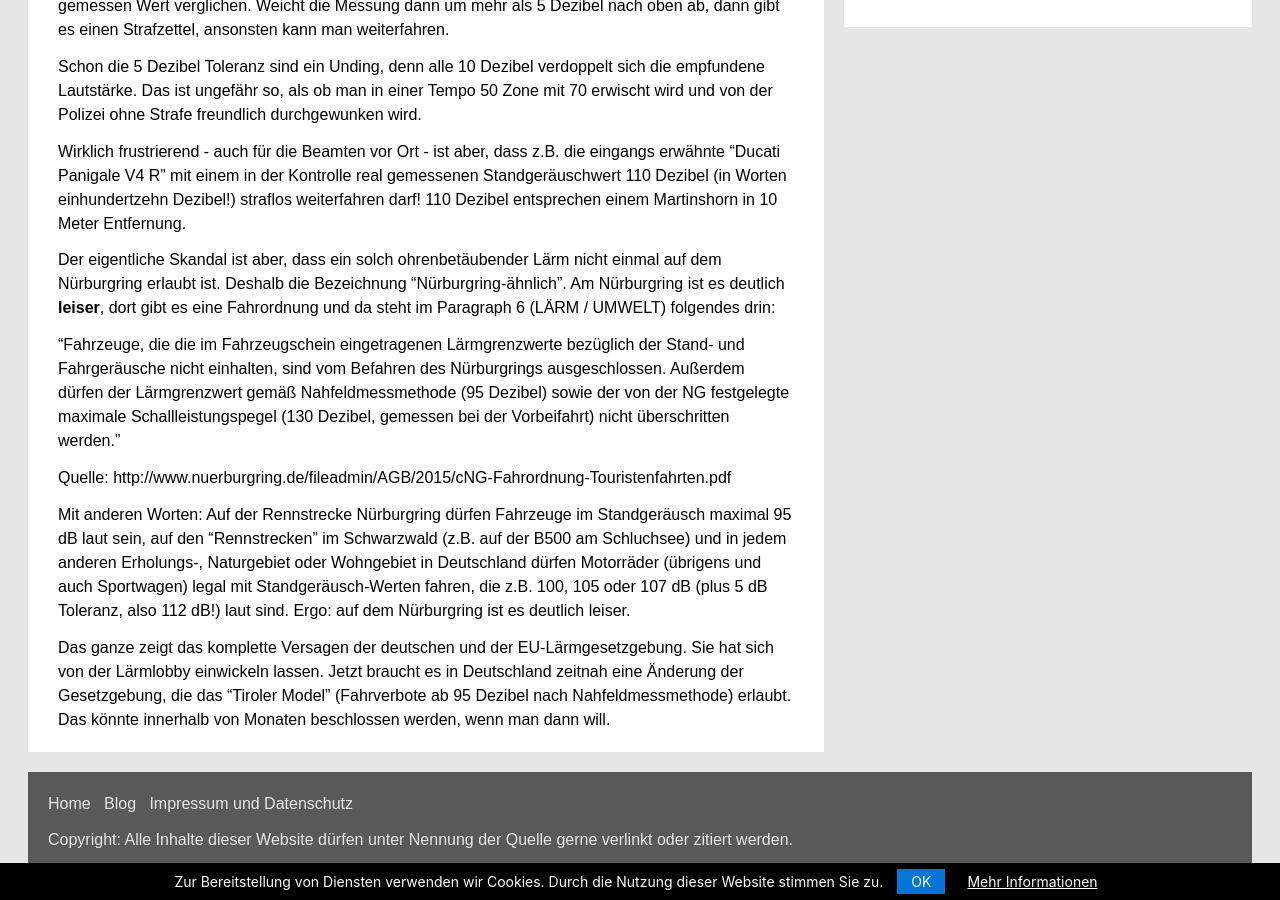
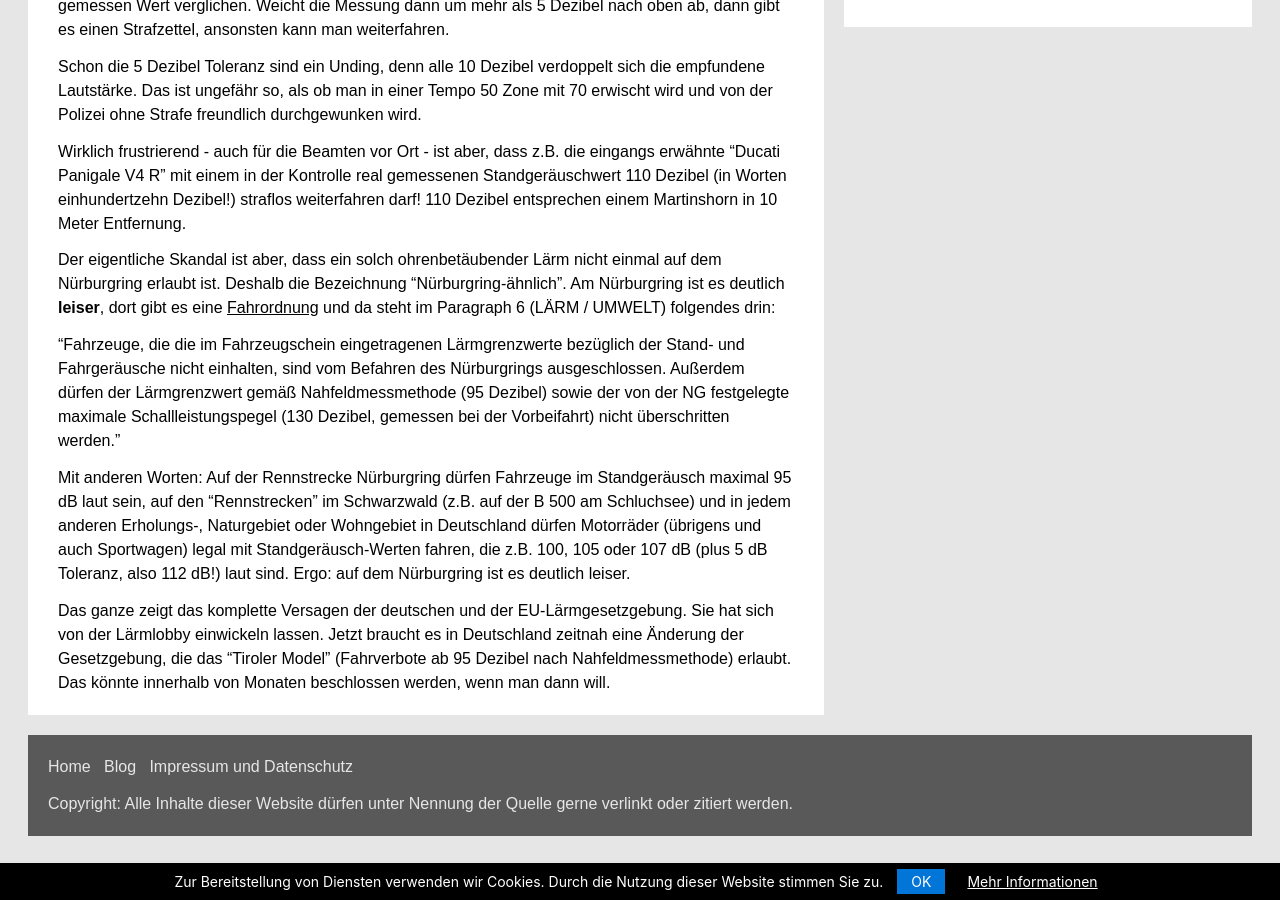
Before and after one commit to rettet-die-stille/rettet-die-stille.github.io, a Jekyll site: the page built from _posts/2020-08-13-nuerburgring-aehnliche-Verhaeltlnisse-im-suedschwarzwald.md, in a window 1280 px wide and 900 px high, scrolled down 915 px. Built offline with Jekyll 4.4.1, drawn with Linux system fonts in a browser that asks for light colours.

Commit message:
Update 2020-08-13-nuerburgring-aehnliche-Verhaeltlnisse-im-suedschwarzwald.md

```diff
--- a/_posts/2020-08-13-nuerburgring-aehnliche-Verhaeltlnisse-im-suedschwarzwald.md
+++ b/_posts/2020-08-13-nuerburgring-aehnliche-Verhaeltlnisse-im-suedschwarzwald.md
@@ -13,12 +13,10 @@ Schon die 5 Dezibel Toleranz sind ein Unding, denn alle 10 Dezibel verdoppelt si
 
 Wirklich frustrierend - auch für die Beamten vor Ort - ist aber, dass z.B. die eingangs erwähnte "Ducati Panigale V4 R" mit einem in der Kontrolle real gemessenen Standgeräuschwert 110 Dezibel (in Worten einhundertzehn Dezibel!) straflos weiterfahren darf! 110 Dezibel entsprechen einem Martinshorn in 10 Meter Entfernung.
 
-Der eigentliche Skandal ist aber, dass ein solch ohrenbetäubender Lärm nicht einmal auf dem Nürburgring erlaubt ist. Deshalb die Bezeichnung "Nürburgring-ähnlich". Am Nürburgring ist es deutlich <b>leiser</b>, dort gibt es eine Fahrordnung und da steht im Paragraph 6 (LÄRM / UMWELT) folgendes drin:
+Der eigentliche Skandal ist aber, dass ein solch ohrenbetäubender Lärm nicht einmal auf dem Nürburgring erlaubt ist. Deshalb die Bezeichnung "Nürburgring-ähnlich". Am Nürburgring ist es deutlich <b>leiser</b>, dort gibt es eine <span style="text-decoration: underline;">[Fahrordnung](http://www.nuerburgring.de/fileadmin/AGB/2015/cNG-Fahrordnung-Touristenfahrten.pdf){:target="_blank"}</span> und da steht im Paragraph 6 (LÄRM / UMWELT) folgendes drin:
 
 "Fahrzeuge, die die im Fahrzeugschein eingetragenen Lärmgrenzwerte bezüglich der Stand- und Fahrgeräusche nicht einhalten, sind vom Befahren des Nürburgrings ausgeschlossen. Außerdem dürfen der Lärmgrenzwert gemäß Nahfeldmessmethode (95 Dezibel) sowie der von der NG festgelegte maximale Schallleistungspegel (130 Dezibel, gemessen bei der Vorbeifahrt) nicht überschritten werden."
 
-Quelle: http://www.nuerburgring.de/fileadmin/AGB/2015/cNG-Fahrordnung-Touristenfahrten.pdf
-
-Mit anderen Worten: Auf der Rennstrecke Nürburgring dürfen Fahrzeuge im Standgeräusch maximal 95 dB laut sein, auf den "Rennstrecken" im Schwarzwald (z.B. auf der B500 am Schluchsee) und in jedem anderen Erholungs-, Naturgebiet oder Wohngebiet in Deutschland dürfen Motorräder (übrigens und auch Sportwagen) legal mit Standgeräusch-Werten fahren, die z.B. 100, 105 oder 107 dB (plus 5 dB Toleranz, also 112 dB!) laut sind. Ergo: auf dem Nürburgring ist es deutlich leiser.
+Mit anderen Worten: Auf der Rennstrecke Nürburgring dürfen Fahrzeuge im Standgeräusch maximal 95 dB laut sein, auf den "Rennstrecken" im Schwarzwald (z.B. auf der B 500 am Schluchsee) und in jedem anderen Erholungs-, Naturgebiet oder Wohngebiet in Deutschland dürfen Motorräder (übrigens und auch Sportwagen) legal mit Standgeräusch-Werten fahren, die z.B. 100, 105 oder 107 dB (plus 5 dB Toleranz, also 112 dB!) laut sind. Ergo: auf dem Nürburgring ist es deutlich leiser.
 
 Das ganze zeigt das komplette Versagen der deutschen und der EU-Lärmgesetzgebung. Sie hat sich von der Lärmlobby einwickeln lassen. Jetzt braucht es in Deutschland zeitnah eine Änderung der Gesetzgebung, die das "Tiroler Model" (Fahrverbote ab 95 Dezibel nach Nahfeldmessmethode) erlaubt. Das könnte innerhalb von Monaten beschlossen werden, wenn man dann will.
```
